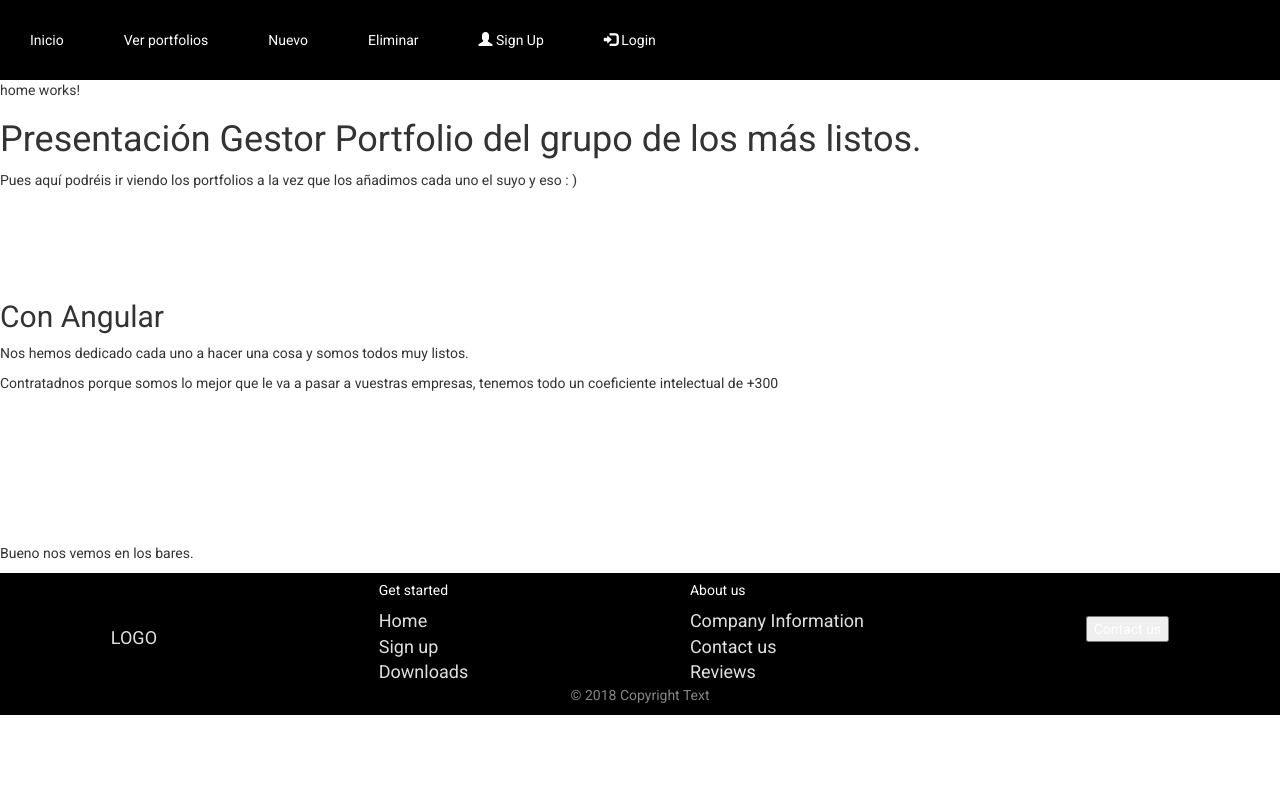
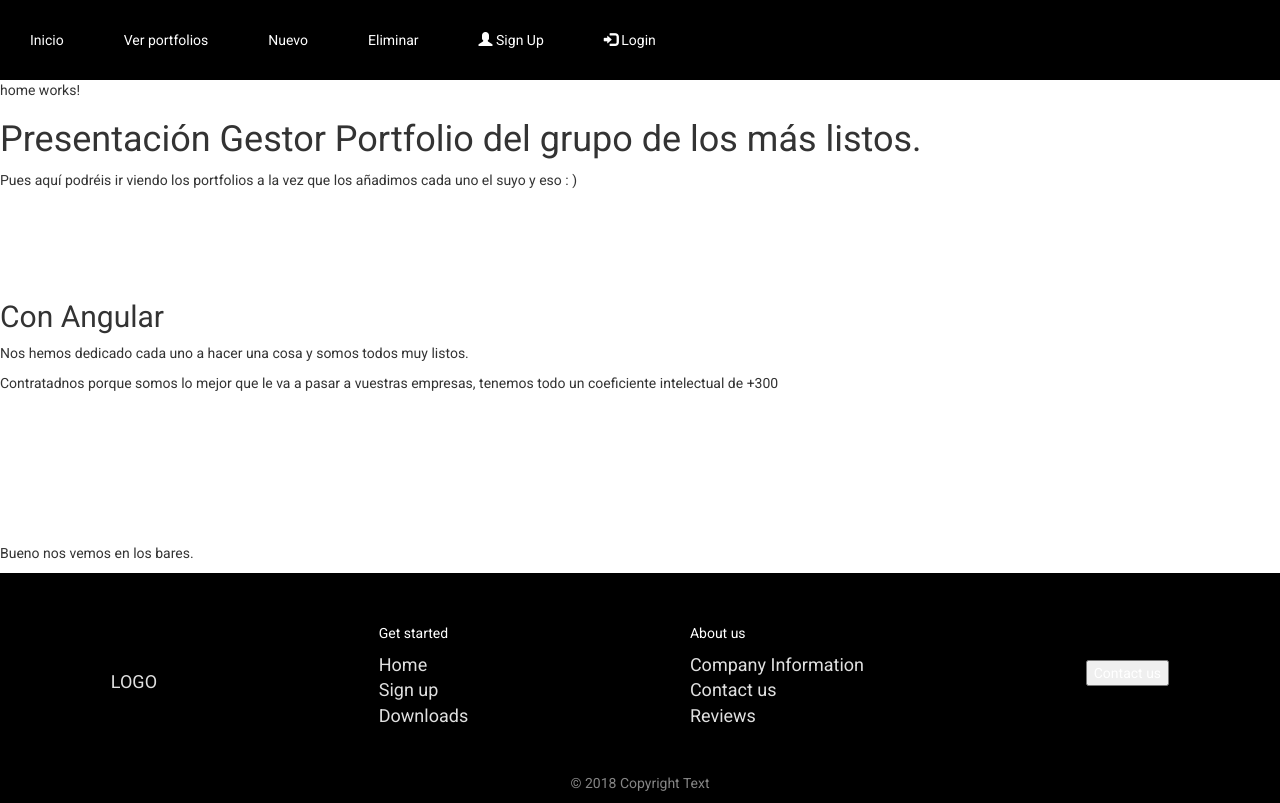
Before and after one commit to Jorgepamp/gestor_portfolios_grupo, an Angular app in the folder app-portfolio/: page /home in a window 1280 px wide. Built offline with nearby package versions, Linux system fonts and the light colour scheme.

Commit message:
cambios de estilos y el module

```diff
--- a/app-portfolio/src/app/app.module.ts
+++ b/app-portfolio/src/app/app.module.ts
@@ -10,12 +10,13 @@ import { BodyPrincipalComponent } from "./body-principal/body-principal.componen
 import { AltaYBajaComponent } from "./alta-ybaja/alta-ybaja.component";
 import { HomeComponent } from "./home/home.component";
 import { RouterModule, Routes } from "@angular/router";
-import { EliminarComponent } from './eliminar/eliminar.component';
+import { EliminarComponent } from "./eliminar/eliminar.component";
 
 const appRoutes: Routes = [
   { path: "home", component: HomeComponent },
   { path: "listado", component: ListasDePortfoliosComponent },
   { path: "alta", component: AltaYBajaComponent },
+  { path: "eliminar", component: EliminarComponent },
 
   { path: "", redirectTo: "/home", pathMatch: "full" }
 ];
--- a/app-portfolio/src/app/footer/footer.component.css
+++ b/app-portfolio/src/app/footer/footer.component.css
@@ -1,9 +1,5 @@
 .footerGlobal {
-<<<<<<< HEAD
   height: 200px;
-=======
-  height: 250px;
->>>>>>> 5fbb594825cd92343ea85b8a556368332ace203a
   bottom: 0;
   width: 100%;
 }
--- a/app-portfolio/src/app/header/header.component.html
+++ b/app-portfolio/src/app/header/header.component.html
@@ -2,8 +2,8 @@
   <ul>
     <li><a routerLink="/home" routerLinkActive="active">Inicio</a></li>
     <li><a routerLink="/listado" routerLinkActive="active">Ver portfolios</a></li>
-    <li><a routerLink="/crisis-center" routerLinkActive="active">Nuevo</a></li>
-    <li><a routerLink="/crisis-center" routerLinkActive="active">Eliminar</a></li>
+    <li><a routerLink="/alta" routerLinkActive="active">Nuevo</a></li>
+    <li><a routerLink="/eliminar" routerLinkActive="active">Eliminar</a></li>
     <li><a routerLink="/crisis-center" routerLinkActive="active"><span class="glyphicon glyphicon-user"></span> Sign Up</a></li>
     <li><a routerLink="/crisis-center" routerLinkActive="active"><span class="glyphicon glyphicon-log-in"></span> Login</a></li>
   </ul>
```
